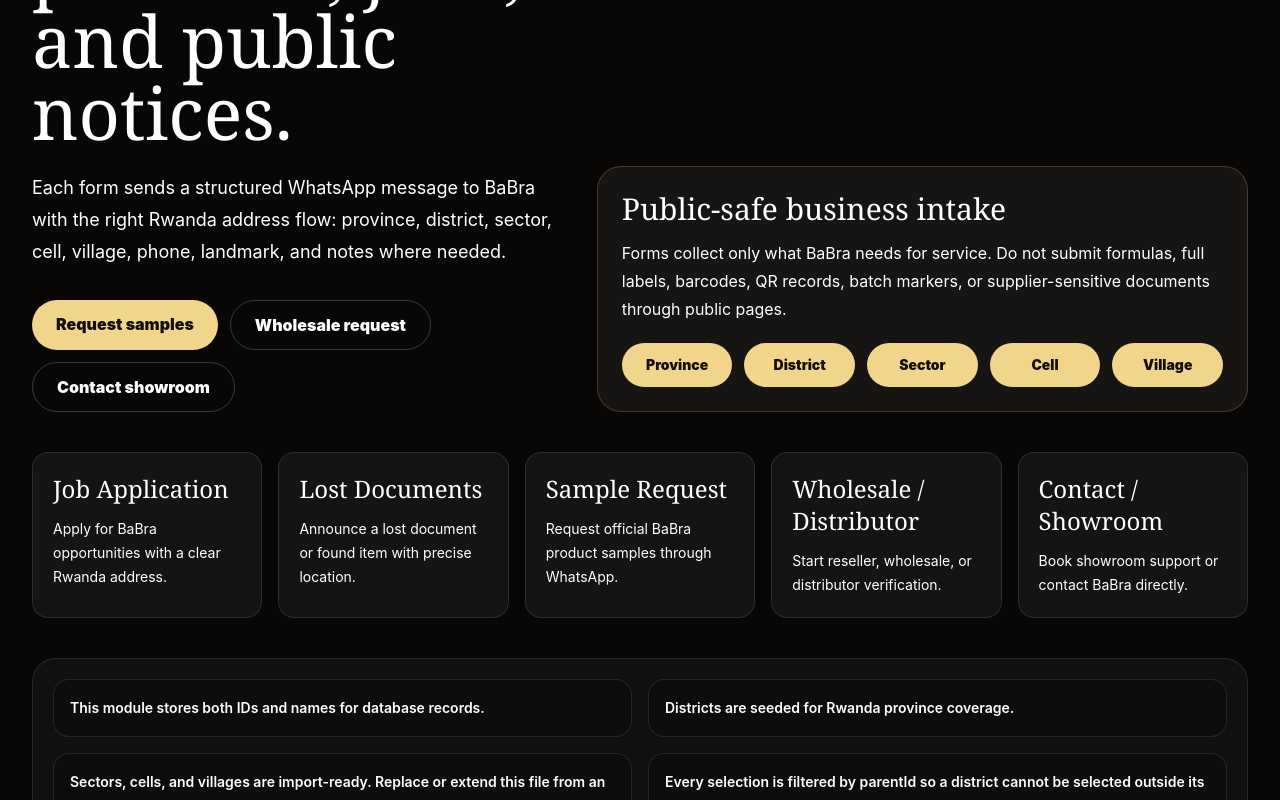
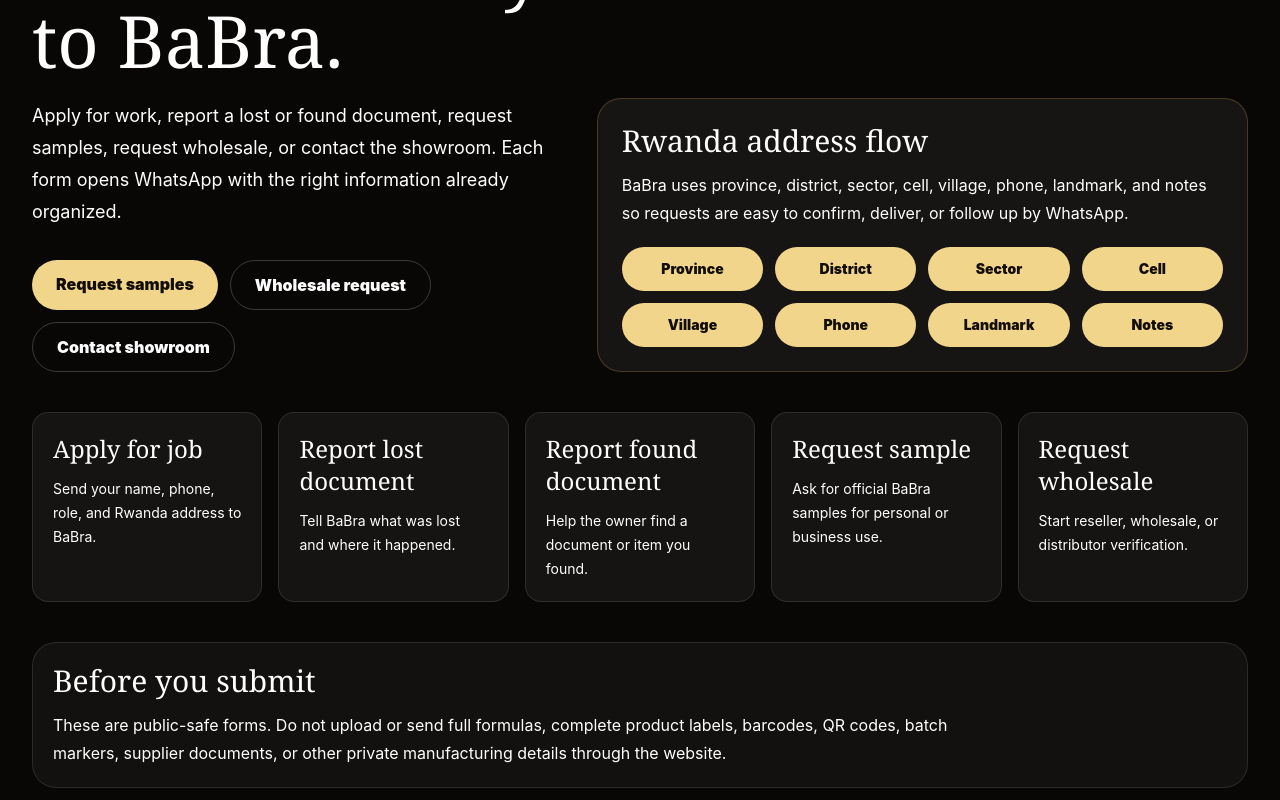
Before and after one commit to BaBraTv/babra-website-public, a Next.js app: page /forms in a window 1280 px wide. Shown: the part 340-1140 px from the top of the page. Built offline with nearby package versions, Linux system fonts and the light colour scheme.

Commit message:
Clean BaBra Store header and forms

```diff
--- a/app/forms/FormsClient.tsx
+++ b/app/forms/FormsClient.tsx
@@ -110,14 +110,14 @@
 
   return (
     <form onSubmit={submit} className="rounded-[1.5rem] border border-[#4ebeff]/20 bg-[#10161a] p-4 md:p-6">
-      <h2 className="font-serif text-4xl leading-none">Lost document / found item</h2>
+      <h2 className="font-serif text-4xl leading-none">Report lost or found document</h2>
       <p className="mt-3 max-w-3xl leading-7 text-white/64">
-        Iyi form ifasha nyir'ikintu n'uwagitoraguye gushyiramo location neza, ku buryo admin ashobora kuyishakisha ahereye ku ntara kugera ku mudugudu.
+        Use this form if you lost a document or if you found someone else's document or item. BaBra receives the location from province to village.
       </p>
       <div className="mt-6 grid gap-4 md:grid-cols-4">
         <select className="min-h-14 rounded-xl border border-white/10 bg-black/30 px-4 text-base outline-none" name="caseType" required>
-          <option>Nataye icyangombwa/ikintu</option>
-          <option>Natoraguye icyangombwa/ikintu</option>
+          <option>Report lost document</option>
+          <option>Report found document</option>
         </select>
         <TextInput name="ownerName" placeholder="Amazina ya nyiracyo" />
         <TextInput name="phone" placeholder="Telefone / WhatsApp" />
--- a/app/forms/page.tsx
+++ b/app/forms/page.tsx
@@ -1,6 +1,5 @@
 import type { Metadata } from "next";
 import { ContactShowroomForm, JobApplicationForm, LostDocumentForm, SampleRequestForm, WholesaleDistributorForm } from "./FormsClient";
-import { locationSeedNotes } from "./rwanda-location-seed";
 
 export const metadata: Metadata = {
   title: "BaBra Service Forms | Jobs, Samples, Wholesale & Showroom",
@@ -8,14 +7,15 @@
     "Official babra.store forms for job applications, lost documents announcements, sample requests, wholesale distributor requests, showroom contact, and Rwanda address flow."
 };
 
-const adminFilters = ["Province", "District", "Sector", "Cell", "Village"];
 const formRoutes = [
-  ["Job Application", "#job-application", "Apply for BaBra opportunities with a clear Rwanda address."],
-  ["Lost Documents", "#lost-documents", "Announce a lost document or found item with precise location."],
-  ["Sample Request", "#sample-request", "Request official BaBra product samples through WhatsApp."],
-  ["Wholesale / Distributor", "#wholesale-distributor", "Start reseller, wholesale, or distributor verification."],
-  ["Contact / Showroom", "#contact-showroom", "Book showroom support or contact BaBra directly."]
+  ["Apply for job", "#job-application", "Send your name, phone, role, and Rwanda address to BaBra."],
+  ["Report lost document", "#lost-documents", "Tell BaBra what was lost and where it happened."],
+  ["Report found document", "#lost-documents", "Help the owner find a document or item you found."],
+  ["Request sample", "#sample-request", "Ask for official BaBra samples for personal or business use."],
+  ["Request wholesale", "#wholesale-distributor", "Start reseller, wholesale, or distributor verification."]
 ];
+
+const addressSteps = ["Province", "District", "Sector", "Cell", "Village", "Phone", "Landmark", "Notes"];
 
 export default function FormsPage() {
   return (
@@ -26,11 +26,11 @@
         </a>
         <section className="mt-8 grid gap-8 lg:grid-cols-[0.9fr_1.1fr] lg:items-end">
           <div>
-            <p className="text-sm font-black uppercase tracking-[0.24em] text-[#d6ad57]">BaBra service forms</p>
-            <h1 className="mt-3 font-serif text-5xl leading-none md:text-7xl">Clear forms for customers, partners, jobs, and public notices.</h1>
+            <p className="text-sm font-black uppercase tracking-[0.24em] text-[#d6ad57]">Official BaBra actions</p>
+            <h1 className="mt-3 font-serif text-5xl leading-none md:text-7xl">Choose what you need and send it directly to BaBra.</h1>
             <p className="mt-6 max-w-3xl text-lg leading-8 text-white/66">
-              Each form sends a structured WhatsApp message to BaBra with the right Rwanda address flow: province, district,
-              sector, cell, village, phone, landmark, and notes where needed.
+              Apply for work, report a lost or found document, request samples, request wholesale, or contact the showroom.
+              Each form opens WhatsApp with the right information already organized.
             </p>
             <div className="mt-8 flex flex-wrap gap-3">
               <a className="rounded-full bg-[#f1d58b] px-6 py-3 font-black text-[#130d08]" href="#sample-request">Request samples</a>
@@ -39,13 +39,13 @@
             </div>
           </div>
           <div className="rounded-[1.5rem] border border-[#d6ad57]/25 bg-white/[0.06] p-6">
-            <h2 className="font-serif text-3xl">Public-safe business intake</h2>
+            <h2 className="font-serif text-3xl">Rwanda address flow</h2>
             <p className="mt-3 leading-7 text-white/62">
-              Forms collect only what BaBra needs for service. Do not submit formulas, full labels, barcodes, QR records,
-              batch markers, or supplier-sensitive documents through public pages.
+              BaBra uses province, district, sector, cell, village, phone, landmark, and notes so requests are easy to confirm,
+              deliver, or follow up by WhatsApp.
             </p>
-            <div className="mt-5 grid gap-3 sm:grid-cols-5">
-              {adminFilters.map((item) => (
+            <div className="mt-5 grid gap-3 sm:grid-cols-4">
+              {addressSteps.map((item) => (
                 <span key={item} className="rounded-full bg-[#f1d58b] px-4 py-3 text-center text-sm font-black text-[#130d08]">
                   {item}
                 </span>
@@ -63,12 +63,12 @@
           ))}
         </section>
 
-        <section className="mt-10 grid gap-4 rounded-[1.5rem] border border-white/10 bg-white/[0.045] p-5 md:grid-cols-2">
-          {locationSeedNotes.map((note) => (
-            <div key={note} className="rounded-2xl border border-white/10 bg-black/20 p-4 text-sm font-semibold leading-6 text-white/68">
-              {note}
-            </div>
-          ))}
+        <section className="mt-10 rounded-[1.5rem] border border-white/10 bg-white/[0.045] p-5">
+          <h2 className="font-serif text-3xl">Before you submit</h2>
+          <p className="mt-3 max-w-4xl leading-7 text-white/64">
+            These are public-safe forms. Do not upload or send full formulas, complete product labels, barcodes, QR codes,
+            batch markers, supplier documents, or other private manufacturing details through the website.
+          </p>
         </section>
 
         <div className="mt-10 grid gap-8">
--- a/app/page.tsx
+++ b/app/page.tsx
@@ -174,20 +174,18 @@
 ];
 
 const serviceNav = [
-  ["Jobs", "/job-application"],
-  ["Lost Docs", "/lost-documents"],
-  ["Samples", "/sample-request"],
+  ["Apply for job", "/job-application"],
+  ["Lost documents", "/lost-documents"],
+  ["Request samples", "/sample-request"],
   ["Wholesale", "/wholesale-distributor"],
-  ["Showroom Form", "/contact-showroom"]
+  ["Showroom form", "/contact-showroom"]
 ];
 
 const mobileNav = [
   ["Store", "/store"],
-  ["Samples", "/sample-request"],
-  ["Wholesale", "/wholesale-distributor"],
-  ["Jobs", "/job-application"],
-  ["Lost Docs", "/lost-documents"],
+  ["Products", "/products"],
   ["Forms", "/forms"],
+  ["Services", "/forms"],
   ["Contact", "/contact"]
 ];
 
@@ -213,14 +211,14 @@
   return (
     <main className="min-h-screen bg-[#090706] text-white">
       <nav className="sticky top-0 z-50 border-b border-white/10 bg-[#090706]/92 backdrop-blur-xl">
-        <div className="mx-auto flex max-w-7xl items-center justify-between gap-4 px-4 py-3 md:px-8">
-          <a className="flex min-w-0 items-center gap-3" href="#top" aria-label="babra.store home">
-            <span className="babra-nav-bottle-wrap grid h-12 w-12 shrink-0 place-items-center overflow-hidden rounded-full border border-[#f1d58b]/55 bg-[#fff8eb] shadow-xl shadow-[#d6ad57]/20 md:h-14 md:w-14">
+        <div className="mx-auto flex max-w-7xl items-center justify-between gap-3 px-4 py-3 md:gap-5 md:px-8">
+          <a className="flex min-w-0 max-w-[62vw] items-center gap-3 rounded-full border border-white/10 bg-white/[0.035] px-2 py-2 pr-4 shadow-lg shadow-black/10 sm:max-w-none" href="#top" aria-label="babra.store home">
+            <span className="babra-nav-bottle-wrap grid h-11 w-11 shrink-0 place-items-center overflow-hidden rounded-full border border-[#f1d58b]/55 bg-[#fff8eb] shadow-xl shadow-[#d6ad57]/20 md:h-14 md:w-14">
               <img className="babra-nav-bottle h-full w-full object-cover" src="/brand/official-babra-bottle.png" alt="BaBra luxury body lotion bottle" />
             </span>
-            <span className="hidden min-w-0 sm:block">
-              <strong className="block font-serif text-xl leading-tight">babra.store</strong>
-              <span className="block text-xs font-bold uppercase tracking-[0.16em] text-[#d6ad57]">Premium Rwanda skincare</span>
+            <span className="min-w-0">
+              <strong className="block truncate font-serif text-lg leading-tight text-white md:text-xl">BaBra Store</strong>
+              <span className="block truncate text-[10px] font-bold uppercase tracking-[0.14em] text-[#d6ad57] sm:text-xs">babra.store</span>
             </span>
           </a>
 
@@ -230,12 +228,18 @@
                 {item}
               </a>
             ))}
-            <span className="mx-1 h-6 w-px bg-white/15" aria-hidden="true" />
-            {serviceNav.map(([item, href]) => (
-              <a key={item} className="rounded-full border border-white/10 bg-white/[0.035] px-3 py-2 text-xs font-black text-white/70 hover:border-[#d6ad57]/55 hover:text-[#f1d58b]" href={href}>
-                {item}
-              </a>
-            ))}
+            <details className="group relative">
+              <summary className="cursor-pointer list-none rounded-full border border-white/10 bg-white/[0.035] px-4 py-2 text-xs font-black text-white/76 hover:border-[#d6ad57]/55 hover:text-[#f1d58b]">
+                Official Actions
+              </summary>
+              <div className="absolute right-0 top-full z-50 mt-3 grid w-72 gap-2 rounded-2xl border border-[#d6ad57]/20 bg-[#090706]/98 p-3 shadow-2xl shadow-black/40 backdrop-blur-xl">
+                {serviceNav.map(([item, href]) => (
+                  <a key={item} className="rounded-xl border border-white/10 bg-white/[0.05] px-4 py-3 text-sm font-black text-white/78 hover:border-[#d6ad57]/55 hover:text-[#f1d58b]" href={href}>
+                    {item}
+                  </a>
+                ))}
+              </div>
+            </details>
             <span className="mx-1 h-6 w-px bg-white/15" aria-hidden="true" />
             <div className="flex items-center gap-2 rounded-full border border-[#d6ad57]/20 bg-black/25 px-2 py-1">
               <span className="px-2 text-[10px] font-black uppercase tracking-[0.16em] text-[#d6ad57]">Explore</span>
```
